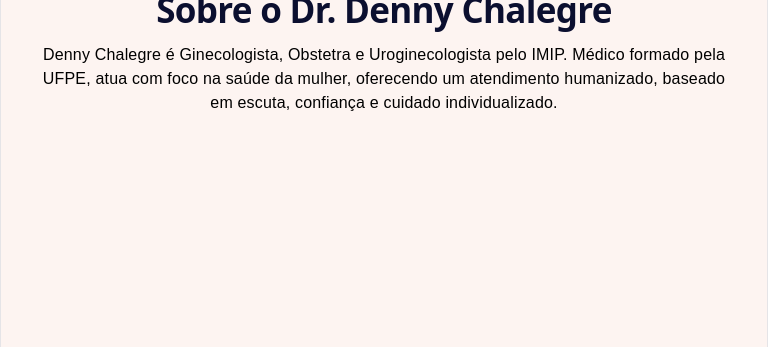
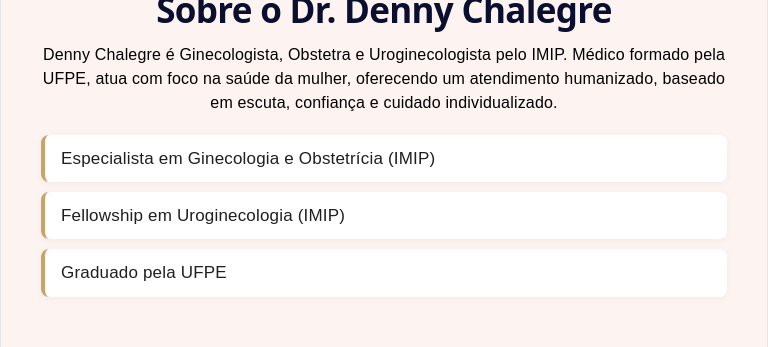
Before and after one commit to saminatech02/Portf-lioGinecologista, a React (Vite) app in the folder portfolio-gineco-app/: page / in a window 768 px wide. Shown: the part 1420-1767 px from the top of the page. Built offline with nearby package versions, Linux system fonts and the light colour scheme; no server answers; the database is empty.

Commit message:
fix: arrumando o tempo da animação

```diff
--- a/portfolio-gineco-app/src/components/About/About.module.css
+++ b/portfolio-gineco-app/src/components/About/About.module.css
@@ -191,20 +191,24 @@
     animation-fill-mode: forwards;
   }
 
+  .about.show p {
+    animation-delay: 2.8s;
+  }
+
   .about.show .highlightCard:nth-child(1) {
-  animation-delay: 3.25s;
+    animation-delay: 2.9s;
   }
 
   .about.show .highlightCard:nth-child(2) {
-  animation-delay: 3.4s;
+    animation-delay: 3.0s;
   }
 
   .about.show .highlightCard:nth-child(3) {
-  animation-delay: 3.55s;
+    animation-delay: 3.1s;
   }
 
   .about.show .highlightCard:nth-child(4) {
-  animation-delay: 3.7s;
+    animation-delay: 3.2s;
   }
 }
 
@@ -237,28 +241,31 @@
     max-width: 100%;
   }
 
-
   .about.show .highlightCard {
     animation-name: slideLeft;
-  animation-duration: 10.7s;
+    animation-duration: 2.7s;
     animation-timing-function: ease;
     animation-fill-mode: forwards;
   }
 
+  .about.show p {
+    animation-delay: 2.8s;
+  }
+
   .about.show .highlightCard:nth-child(1) {
-  animation-delay: 10.25s;
+    animation-delay: 2.9s;
   }
 
   .about.show .highlightCard:nth-child(2) {
-  animation-delay: 10.4s;
+    animation-delay: 3.0s;
   }
 
   .about.show .highlightCard:nth-child(3) {
-  animation-delay: 10.55s;
+    animation-delay: 3.1s;
   }
 
   .about.show .highlightCard:nth-child(4) {
-  animation-delay: 10.7s;
+    animation-delay: 3.2s;
   }
 }
 
@@ -298,6 +305,7 @@
    ACESSIBILIDADE
 ========================= */
 @media (prefers-reduced-motion: reduce) {
+
   .about img,
   .about h2,
   .about p,
```
Lines whose indentation alone changed are shown as unchanged.
